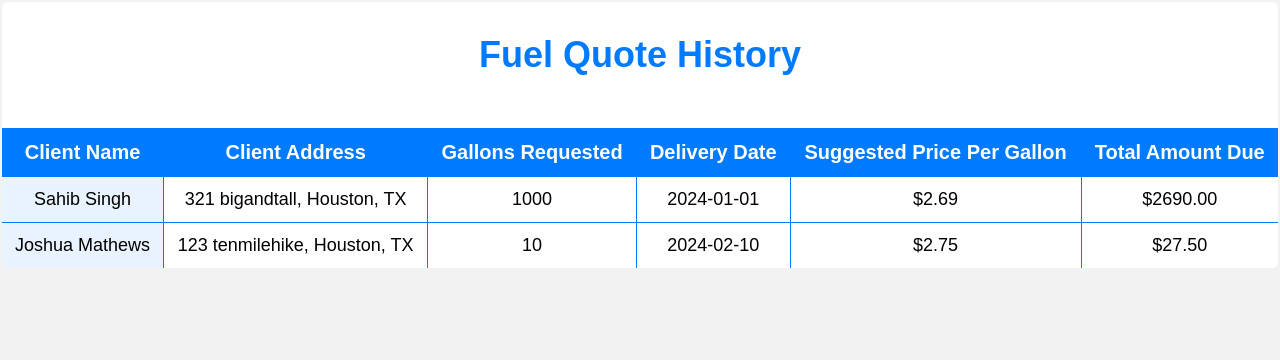
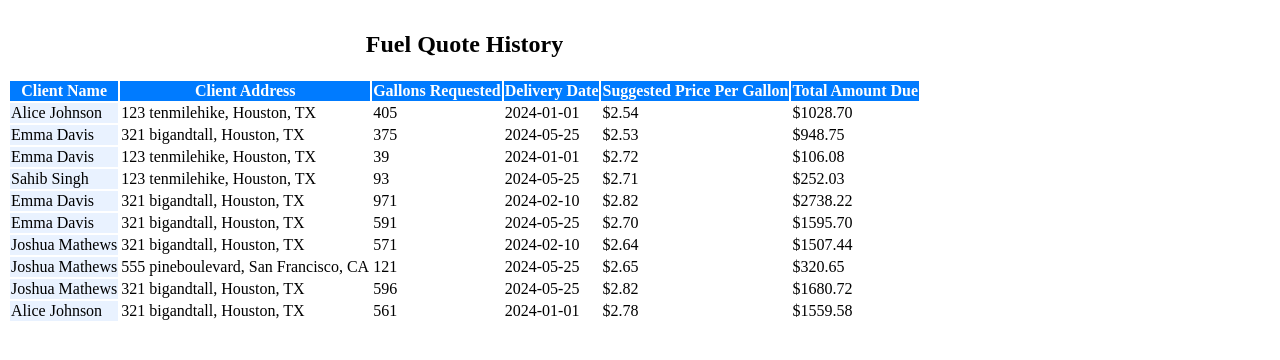
Before and after one commit to spartan24032/Software-Design-Project, a Flask app: page /fuel_history in a window 1280 px wide. Shown: the top 360 px of the page. Run offline with Flask 3, Linux system fonts and the light colour scheme.

Commit message:
modified:   app.py 	deleted:    app.yaml 	modified:   flask-app/templates/fuel_history.html 	modified:   flask-app/templates/index.html 	modified:   flask-app/templates/login.html 	modified:   flask-app/templates/profile.html 	modified:   flask-app/templates/quote_form.html 	modified:   flask-app/templates/signup.html

```diff
--- a/app.py
+++ b/app.py
@@ -1,6 +1,7 @@
 
-from flask import Flask,send_file,jsonify,render_template
+from flask import Flask,send_file,jsonify,render_template,request,redirect,session
 import os
+import random
 
 current_dir = os.path.dirname(__file__) # current_dir = os.path.dirname(__file__).strip('\server')
 path_current=r"/flask-app"
@@ -10,12 +11,59 @@ print(current_dir)
 
 
 # instantiate the app
+
 app = Flask(__name__,template_folder=current_dir+r'/templates',static_folder =current_dir+r'/public')
+app.secret_key = '38hddjch82183y2f00di'
 #Get the absolute path from the folder
 app.config.from_object(__name__)
 
+#Create some logins:
+
+#Functions to generate code/variable setting (no Database employed)
+users = {}
+def random_quotes():
+    client_names = ['Sahib Singh', 'Joshua Mathews', 'Alice Johnson', 'Bob Smith', 'Emma Davis']
+    client_addresses = ['321 bigandtall, Houston, TX', '123 tenmilehike, Houston, TX', '456 oakstreet, Dallas, TX', '789 mapleave, Austin, TX', '555 pineboulevard, San Francisco, CA']
+    delivery_dates = ['2024-01-01', '2024-02-10', '2024-03-15', '2024-04-20', '2024-05-25']
+
+    # Generate 10 random fuel quotes
+    fuel_quotes = []
+    for _ in range(10):
+        quote = {
+            'clientName': random.choice(client_names),
+            'clientAddress': random.choice(client_addresses),
+            'gallonsRequested': random.randint(1, 1000),
+            'deliveryDate': random.choice(delivery_dates),
+            'pricePerGallon': '${:.2f}'.format(random.uniform(2.50, 3.00)),  # Random price between $2.50 and $3.00
+        }
+        # Calculate total amount due
+        quote['totalAmountDue'] = '${:.2f}'.format(quote['gallonsRequested'] * float(quote['pricePerGallon'][1:]))
+        fuel_quotes.append(quote)
+    return fuel_quotes
+#Pricing Module
+def calculate_price(gallons_requested, delivery_state, has_history):
+    # Constants
+    current_price_per_gallon = 1.50
+    location_factor = 0.02 if 'Texas' in delivery_state else 0.04
+    rate_history_factor = 0.01 if has_history else 0
+    gallons_requested_factor = 0.02 if gallons_requested > 1000 else 0.03
+    company_profit_factor = 0.10
+
+    # Calculate margin
+    margin = (location_factor - rate_history_factor + gallons_requested_factor + company_profit_factor) * current_price_per_gallon
+
+    # Calculate suggested price per gallon
+    suggested_price_per_gallon = current_price_per_gallon + margin
+
+    # Calculate total amount due
+    total_amount_due = gallons_requested * suggested_price_per_gallon
+
+    return suggested_price_per_gallon, total_amount_due
 
 
+
+
+#Routing Functions
 @app.route('/')
 def homepage():
     return render_template('index.html',image_filename=r'/img/swif.jpg')
@@ -23,26 +71,60 @@ def homepage():
 #/fuel_quote_form --> Joshua
 @app.route('/quote_form')
 def fuel_quote_form():
-    print(current_dir)
     return render_template('quote_form.html')
+
+@app.route('/process_quote', methods=['POST'])
+def process_quote():
+    print(request.form)
+    # Extract data from the request
+    gallons_requested = int(request.form['gallonsRequested'])
+    delivery_state = request.form['deliveryAddress']
+    has_history = True
+    suggested_price_per_gallon, total_amount_due = calculate_price(gallons_requested, delivery_state, has_history)
+    return jsonify({'suggestedPrice': suggested_price_per_gallon, 'totalAmountDue': total_amount_due})
+@app.route('/submit_quote', methods=['POST'])
+def submit_quote():
+    data = request.get_json()
+    print(data)
+    gallons_requested = int(data['gallonsRequested'])
+    delivery_state = data['deliveryAddress']
+    delivery_date = data['deliveryDate']
+    has_history = True
+    price = calculate_price(gallons_requested, delivery_state, has_history)
+    return jsonify({'message': 'Quote submitted successfully'}), 200
 
 #fuel_quote_history --> Sahib
 @app.route('/fuel_history')
 def fuel_quote_history():
-    return render_template('fuel_history.html')
+    #No database implementation yet
+    return render_template('fuel_history.html', fuel_quotes=random_quotes())
 #
-@app.route('/profile')
-def profile_management():
-    return render_template('profile.html')
 
-#Login + Sign Up --> Va is h navi
-@app.route('/login')
-def loggin():
-    return render_template('login.html')
 
-@app.route('/signup')
+
+@app.route('/signup', methods=['POST','GET'])
 def sign_up():
-    return render_template('signup.html')
+    if request.method == 'POST':
+        username = request.form['username']
+        password = request.form['password']
+        users[username] = password
+        return render_template('login.html')
+    elif request.method == 'GET':
+        return render_template('signup.html')
+
+#add the links to redirect sign in
+@app.route('/login', methods=['POST','GET'])
+def login():
+    if request.method == 'POST':
+        username = request.form['username']
+        password = request.form['password']
+
+        if username in users and users[username] == password:
+            return render_template ('profile.html')
+        else:
+            return '<h1>invalid credentials!</h1>'
+    elif request.method == 'GET':
+        return render_template('login.html')
 
 @app.route('/styles.css')
 def style_css():
--- a/flask-app/templates/fuel_history.html
+++ b/flask-app/templates/fuel_history.html
@@ -5,44 +5,7 @@
     <meta name="viewport" content="width=device-width, initial-scale=1.0">
     <title>Fuel Quote History</title>
     <style>
-        body {
-            font-family: Arial, sans-serif;
-            background-color: #f2f2f2;
-            margin: 0;
-            padding: 0;
-        }
-        table {
-            border-collapse: collapse;
-            width: 100%;
-            border: 2px solid #007bff;
-            border-radius: 8px;
-            overflow: hidden;
-        }
-        th, td {
-            border: 1px solid #007bff;
-            text-align: center;
-            padding: 12px;
-        }
-        th {
-            background-color: #FFFFFF;
-            color: #FFFFFF;
-            font-size: 20px;
-            font-weight: bold;
-        }
-        td {
-            background-color: #FFFFFF;
-            color: #000000;
-            font-size: 18px;
-        }
-        h2 {
-            text-align: center;
-            font-size: 36px;
-            margin-top: 0;
-            margin-bottom: 20px;
-            padding: 20px 0;
-            border-radius: 8px 8px 0 0;
-            color: #007bff;
-        }
+        /* Your CSS styles here */
     </style>
 </head>
 <body>
@@ -62,23 +25,16 @@
         </tr>
     </thead>
     <tbody>
-        <!-- Example Data, :) -->
-        <tr>
-            <td style="background-color: #e9f2ff;">Sahib Singh</td>
-            <td>321 bigandtall, Houston, TX</td>
-            <td>1000</td>
-            <td>2024-01-01</td>
-            <td>$2.69</td>
-            <td>$2690.00</td>
-        </tr>
-        <tr>
-            <td style="background-color: #e9f2ff;">Joshua Mathews</td>
-            <td>123 tenmilehike, Houston, TX</td>
-            <td>10</td>
-            <td>2024-02-10</td>
-            <td>$2.75</td>
-            <td>$27.50</td>
-        </tr>
+        {% for quote in fuel_quotes %}
+            <tr>
+                <td style="background-color: #e9f2ff;">{{ quote.clientName }}</td>
+                <td>{{ quote.clientAddress }}</td>
+                <td>{{ quote.gallonsRequested }}</td>
+                <td>{{ quote.deliveryDate }}</td>
+                <td>{{ quote.pricePerGallon }}</td>
+                <td>{{ quote.totalAmountDue }}</td>
+            </tr>
+        {% endfor %}
     </tbody>
 </table>
 
--- a/flask-app/templates/index.html
+++ b/flask-app/templates/index.html
@@ -36,9 +36,6 @@
     <div class="container">
         <h1>Vanguard Energy Co.</h1>
         <div class="links">
-            <a href="/fuel_history">Fuel Quote History</a>
-            <a href="/quote_form">Fuel Quote Form</a>
-            <a href="/profile">Client Profile Management</a>
             <a href="/login">Login</a>
             <a href="/signup">Sign Up</a>
         </div>
--- a/flask-app/templates/login.html
+++ b/flask-app/templates/login.html
@@ -9,7 +9,7 @@
 </head>
 <body>
     <div class="login-container">
-        <form action="#" class="login-form">
+        <form method = "POST" action="{{ url_for('login') }}" class="login-form">
             <h2>Login</h2>
             <div class="form-group">
                 <label for="username">Username:</label>
--- a/flask-app/templates/signup.html
+++ b/flask-app/templates/signup.html
@@ -9,7 +9,7 @@
 </head>
 <body>
     <div class="signup-container">
-        <form action="#" class="signup-form">
+        <form method = POST action="{{ url_for('sign_up') }}" class="signup-form">
             <h2>Sign Up</h2>
             <div class="form-group">
                 <label for="username">Username:</label>
@@ -20,7 +20,7 @@
                 <input type="password" id="password" name="password" required>
             </div>
             <div class="form-group">
-                <button type="submit">Sign Up</button>
+                <button action="{{ url_for('login') }}" type="submit">Sign Up </button>
             </div>
         </form>
         <div class="login-link-container">
```
Also changed, not shown: app.yaml (deleted, +0 -9 lines), flask-app/templates/profile.html (+10 -6 lines), flask-app/templates/quote_form.html (+74 -42 lines).
